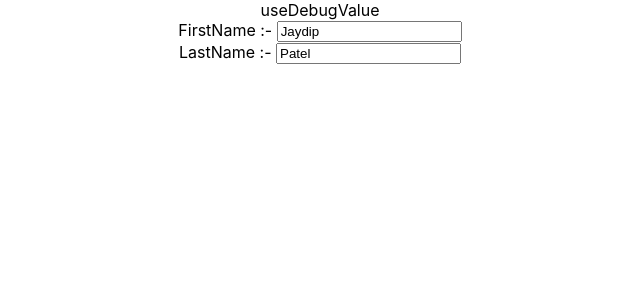
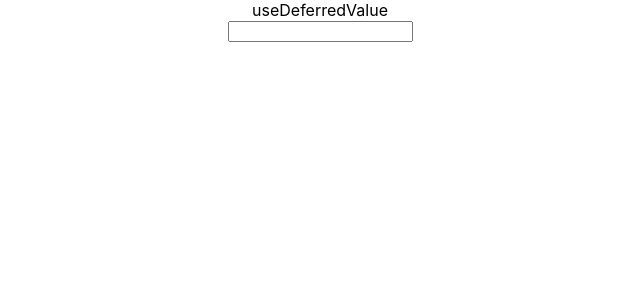
Before and after one commit to Jaydip-lamprostech/Learning-React, a React (Create React App) app: page / in a window 1280 px wide. Shown: the top 300 px of the page, without its empty margins (320-960 px from the left). Built offline with nearby package versions, Linux system fonts and the light colour scheme.

Commit message:
learn useDeferredValue

```diff
--- a/src/App.js
+++ b/src/App.js
@@ -1,6 +1,7 @@
 // import logo from "./logo.svg";
 import "./App.css";
-import UseDebugValue from "./components/useDebugValue/UseDebugValue";
+// import UseDebugValue from "./components/useDebugValue/UseDebugValue";
+import UseDeferredValue from "./components/useDeferredValue/UseDeferredValue";
 // import ConfirmationModel from "./components/useImperativeHandle/ConfirmationModel";
 // import UseLayoutEffect from "./components/useLayoutEffect/UseLayoutEffect";
 // import CounterOne from "./components/useReduce/CounterOne";
@@ -13,7 +14,8 @@
       {/* <CounterTwo /> */}
       {/* <ConfirmationModel /> */}
       {/* <UseLayoutEffect /> */}
-      <UseDebugValue />
+      {/* <UseDebugValue /> */}
+      <UseDeferredValue />
     </div>
   );
 }
--- /dev/null
+++ b/src/components/useDeferredValue/List.js
@@ -0,0 +1,17 @@
+import React, { useMemo, useDeferredValue } from "react";
+
+function List({ input }) {
+  const LIST_SIZE = 20000;
+  const deferredInput = useDeferredValue(input);
+  const list = useMemo(() => {
+    const l = [];
+    for (let i = 0; i < LIST_SIZE; i++) {
+      l.push(<div key={i}>{deferredInput}</div>);
+    }
+    return l;
+  }, [deferredInput]);
+
+  return list;
+}
+
+export default List;
--- /dev/null
+++ b/src/components/useDeferredValue/UseDeferredValue.js
@@ -0,0 +1,19 @@
+import React, { useState } from "react";
+import List from "./List";
+
+function UseDeferredValue() {
+  const [input, setInput] = useState("");
+
+  const handleChange = (e) => {
+    setInput(e.target.value);
+  };
+  return (
+    <>
+      <div>useDeferredValue</div>
+      <input type="text" value={input} onChange={(e) => handleChange(e)} />
+      <List input={input} />
+    </>
+  );
+}
+
+export default UseDeferredValue;
```
